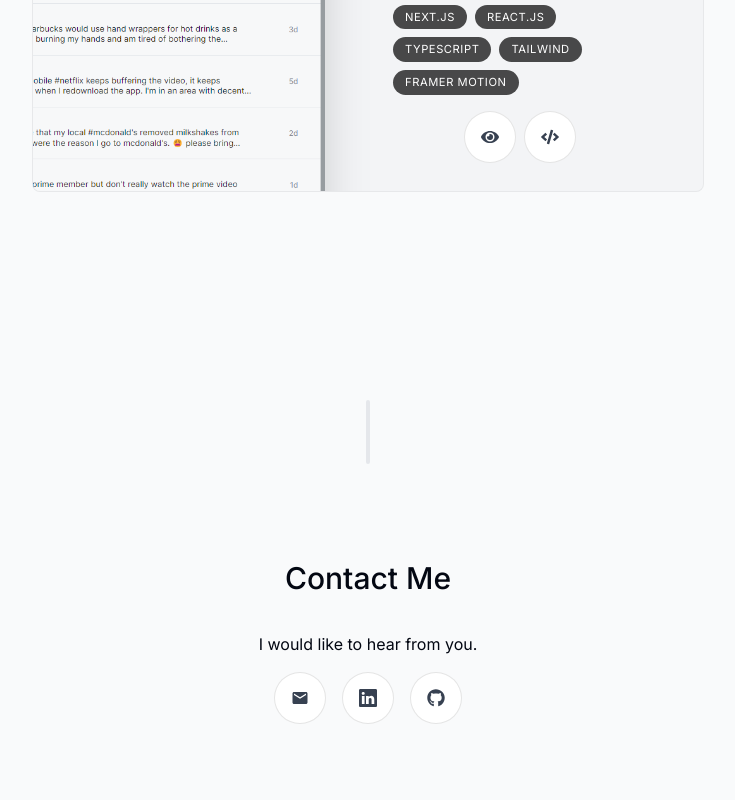
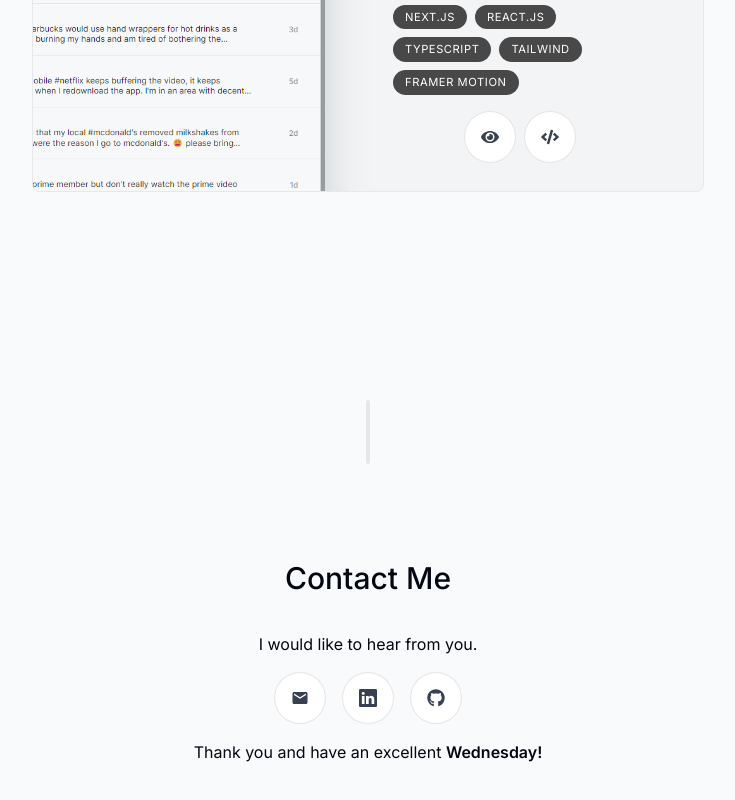
Before and after one commit to jamiehitchcock/Portfolio, a Next.js app: page / in a window 1280 px wide. Shown: the part 7378-8178 px from the top of the page, without its empty margins (272-1007 px from the left). Built offline with nearby package versions, Linux system fonts and the light colour scheme.

Commit message:
contact greetday functionality
function that returns todays day as part of thank you message

```diff
--- a/components/contact.tsx
+++ b/components/contact.tsx
@@ -2,7 +2,7 @@
 
 import React from "react";
 import { FaGithub } from "react-icons/fa";
-import { BsArrowRight, BsLinkedin } from "react-icons/bs";
+import { BsLinkedin } from "react-icons/bs";
 import { MdEmail } from "react-icons/md";
 
 import SectionHeading from "./section-heading";
@@ -11,6 +11,26 @@ import { useSectionInView } from "@/lib/hooks";
 export default function Contact() {
   // custom hook for inView animation
   const { ref } = useSectionInView("Contact");
+
+  function greetDay() {
+    const dayNames = [
+      "Sunday",
+      "Monday",
+      "Tuesday",
+      "Wednesday",
+      "Thursday",
+      "Friday",
+      "Saturday",
+    ];
+    let calendar = new Date();
+    let today = dayNames[calendar.getDay()];
+    return (
+      <p>
+        Thank you and have an excellent{" "}
+        <span className="font-semibold">{today}!</span>
+      </p>
+    );
+  }
 
   return (
     <section
@@ -22,7 +42,7 @@ export default function Contact() {
       <div className="flex flex-col items-center"></div>
       <p className="mb-3 text-center">I would like to hear from you.</p>
 
-      <div className="flex flex-col sm:flex-row items-center justify-center gap-2 sm:gap-4 px-4 text-lg font-medium">
+      <div className="mb-3 flex flex-col sm:flex-row items-center justify-center gap-2 sm:gap-4 px-4 text-lg font-medium">
         <a
           href="mailto:jamiehitchcock@hotmail.co.uk"
           target="_blank"
@@ -46,6 +66,8 @@ export default function Contact() {
           <FaGithub />
         </a>
       </div>
+
+      <div>{greetDay()}</div>
     </section>
   );
 }
```
